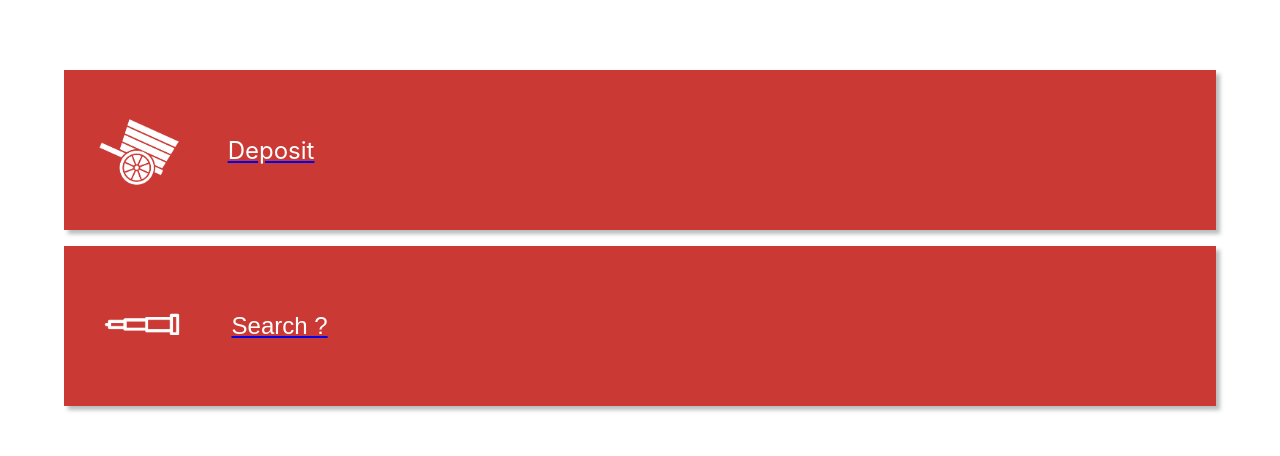
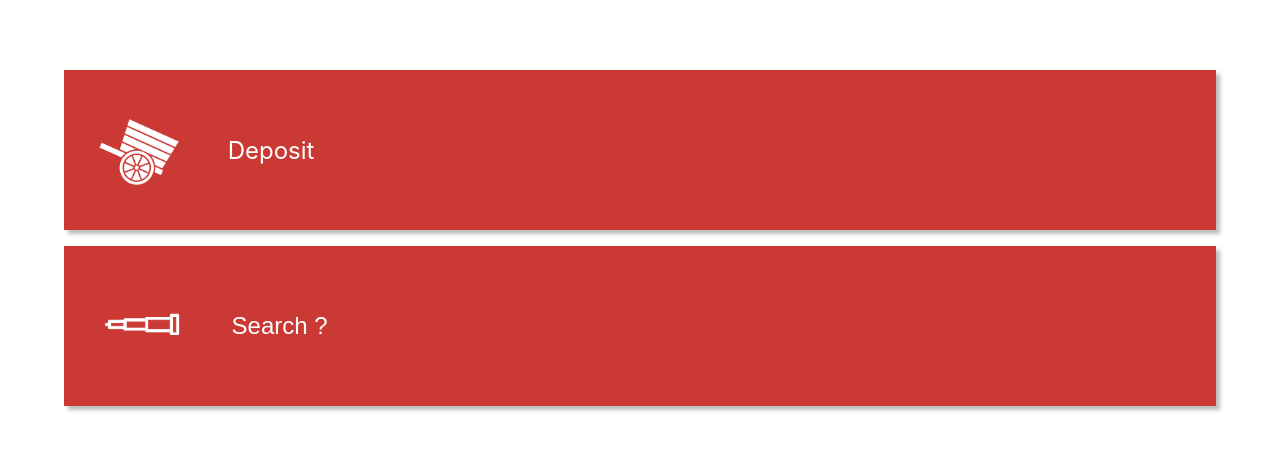
Before and after one commit to Francois2344/Hackathon-1-, a React (Create React App) app in the folder swap/: page / in a window 1280 px wide. Shown: the part 122-578 px from the top of the page. Built offline with nearby package versions, Linux system fonts and the light colour scheme.

Commit message:
underline link  none

```diff
--- a/swap/src/components/HomeButton.jsx
+++ b/swap/src/components/HomeButton.jsx
@@ -3,6 +3,16 @@ import styled from "styled-components";
 import {Link} from 'react-router-dom';
 import Char from './pictos/charette.png';
 import View from './pictos/view.png'
+
+const StyledLink = styled(Link)`
+&:focus,
+  &:hover,
+  &:visited,
+  &:link,
+  &:active {
+    text-decoration: none;
+  }
+`;
 
 const HomeButtonWrap = styled.div`
   display: flex;
@@ -48,7 +58,6 @@ const DepositButton = styled.div`
   transition: ease-in-out 0.2s;
   display:flex;
   align-items: center;
-
   :active {
     box-shadow: none;
   }
@@ -58,7 +67,6 @@ const DepositButton = styled.div`
   }
   p{
       font-size: 1.5rem;
-      text-decoration: none;
   }
 `;
 
@@ -66,18 +74,18 @@ class HomeButton extends Component {
   render() {
     return (
       <HomeButtonWrap>
-        <Link to='/Deposit'>
+        <StyledLink to='/Deposit'>
             <DepositButton>
                 <img src={Char} alt='Charette' />
                 <p>Deposit</p>
             </DepositButton>
-        </Link>
-        <Link to='/SwapList'>
+        </StyledLink>
+        <StyledLink to='/SwapList'>
             <SearchButton>
                 <img src={View} alt='Charette' />
                 <p>Search ?</p>
             </SearchButton>
-        </Link>
+        </StyledLink>
       </HomeButtonWrap>
     );
   }
```
